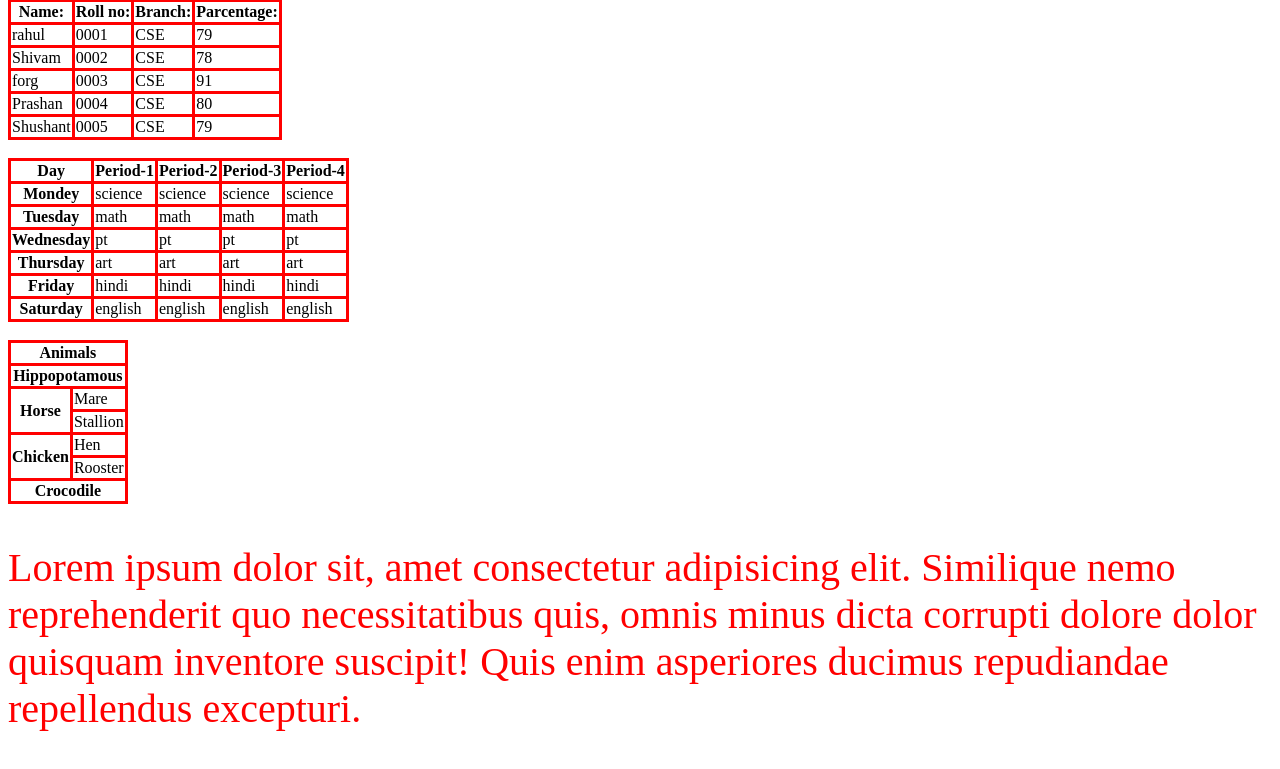
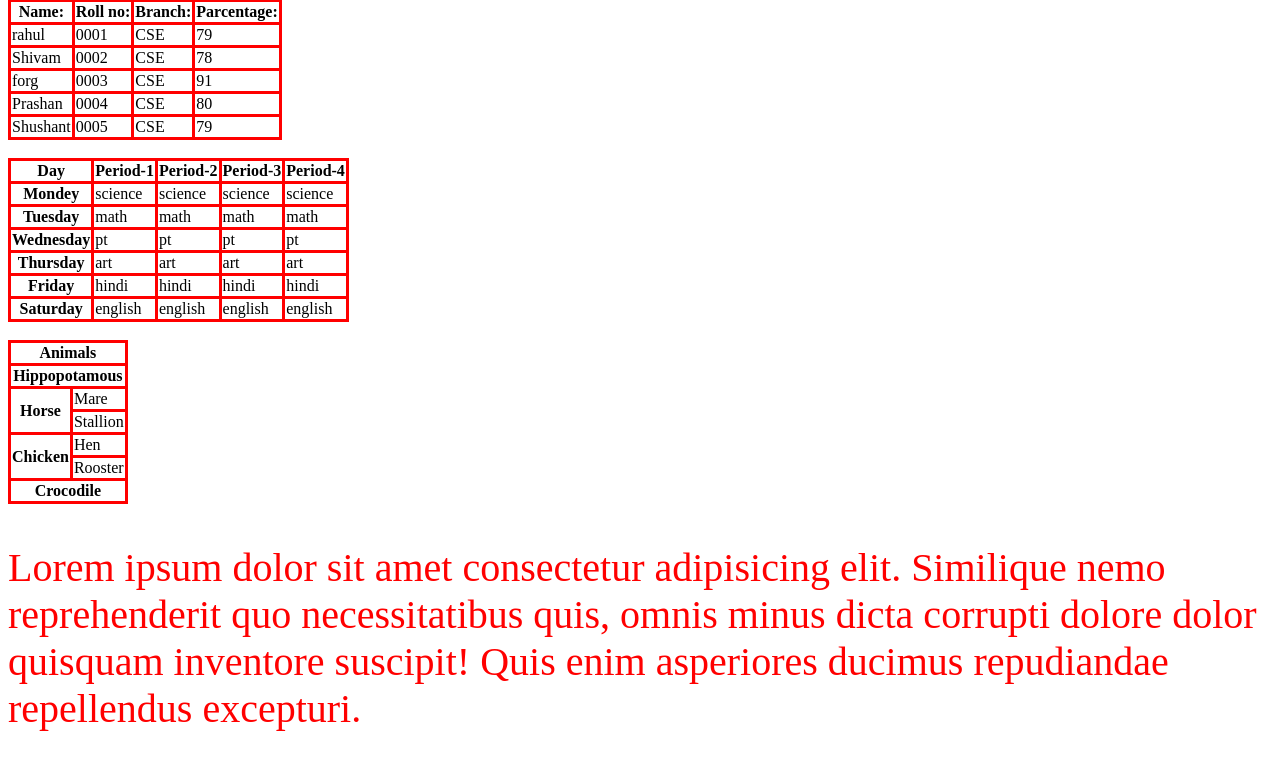
Before and after one commit to shivamshankarpandey100/Web_devlopment, a plain HTML site: page html/Learning/index.html in a window 1280 px wide. Shown: the part 301-1070 px from the top of the page. Drawn offline with Linux system fonts and the light colour scheme.

Commit message:
Update index.html

```diff
--- a/html/Learning/index.html
+++ b/html/Learning/index.html
@@ -175,7 +175,7 @@
             <th colspan="2">Crocodile</th>
         </tr>
     </table>
-    <p>Lorem ipsum dolor sit, amet consectetur adipisicing elit.
+    <p>Lorem ipsum dolor sit amet consectetur adipisicing elit.
          Similique nemo reprehenderit quo necessitatibus quis, omnis minus dicta corrupti
           dolore dolor quisquam inventore suscipit! Quis enim asperiores ducimus repudiandae
            repellendus excepturi.</p>
```
